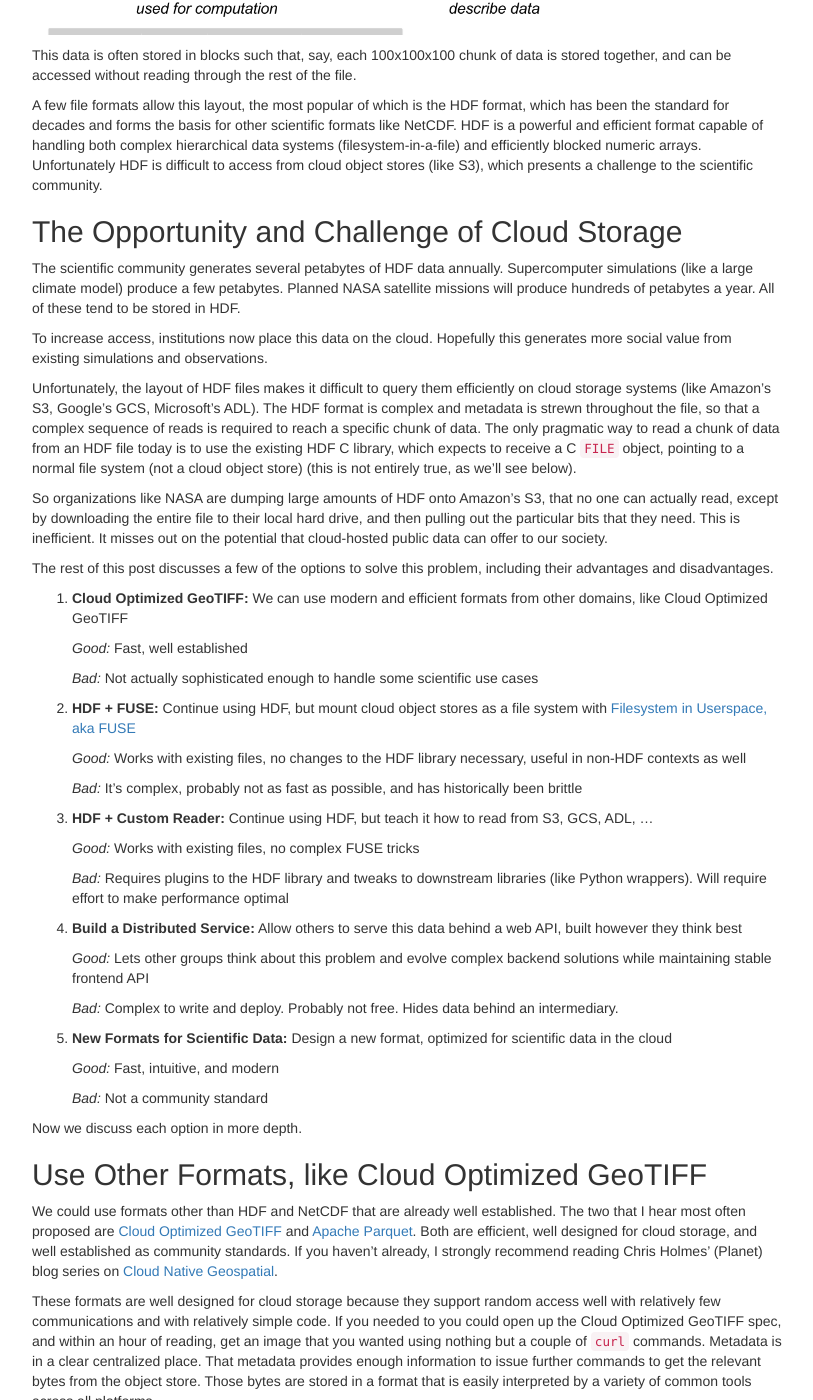
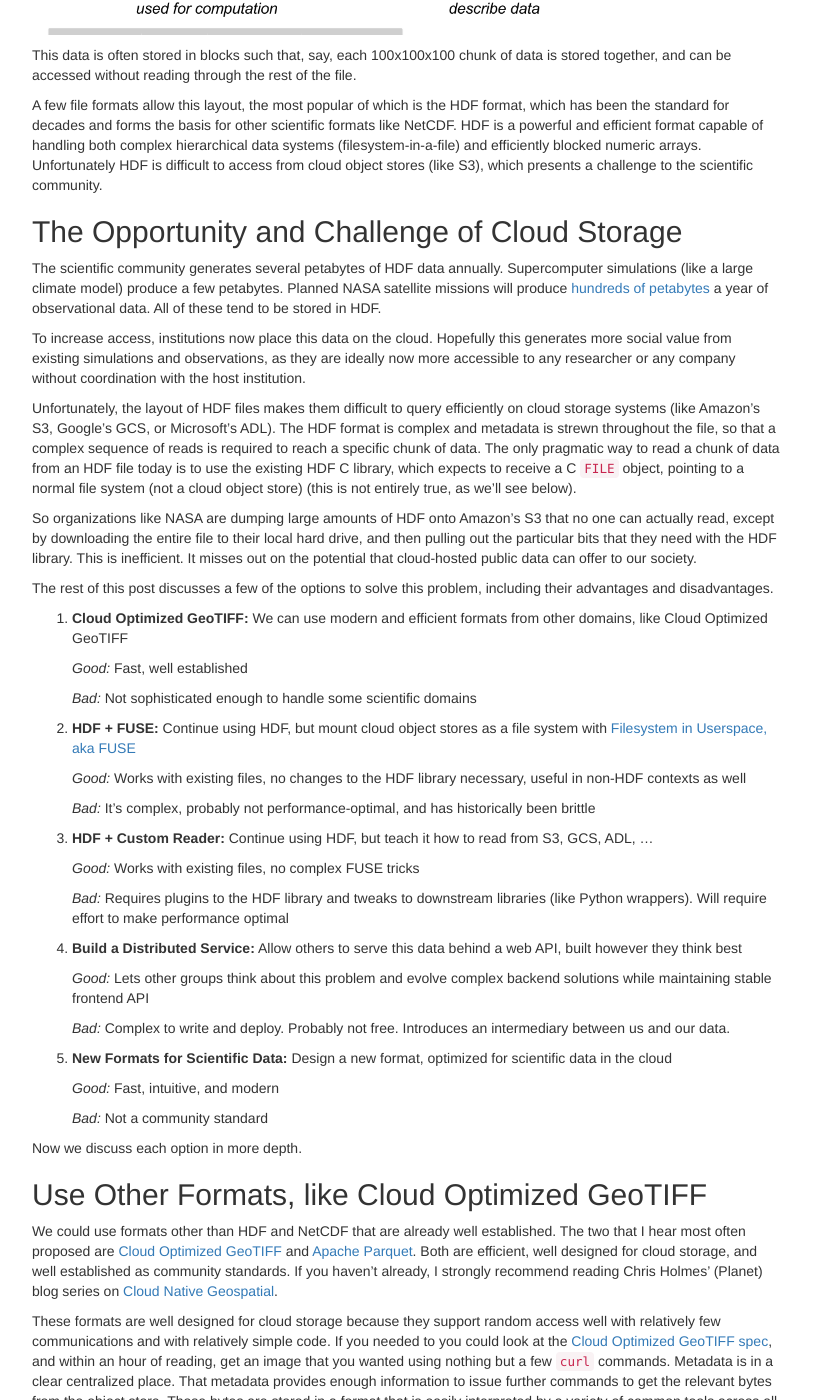
Before and after one commit to besyskymnbk/blog, a Jekyll site: the page built from _posts/work/2018-01-30-hdf-in-the-cloud.md, in a window 1280 px wide and 1400 px high, scrolled down 873 px. Shown: the whole window, without its empty margins (233-1046 px from the left). Built offline with Jekyll 4.4.1, drawn with Linux system fonts in a browser that asks for light colours; comment, search, counter and statistics services are not loaded.

Commit message:
minor edits

```diff
--- a/_posts/work/2018-01-30-hdf-in-the-cloud.md
+++ b/_posts/work/2018-01-30-hdf-in-the-cloud.md
@@ -61,24 +61,27 @@ The Opportunity and Challenge of Cloud Storage
 
 The scientific community generates several petabytes of HDF data annually.
 Supercomputer simulations (like a large climate model) produce a few petabytes.
-Planned NASA satellite missions will produce hundreds of petabytes a year.
+Planned NASA satellite missions will produce [hundreds of petabytes](https://earthdata.nasa.gov/cmr-and-esdc-in-cloud) a year of observational data.
 All of these tend to be stored in HDF.
 
 To increase access,
 institutions now place this data on the cloud.
-Hopefully this generates more social value from existing simulations and observations.
+Hopefully this generates more social value from existing simulations and observations,
+as they are ideally now more accessible to any researcher
+or any company
+without coordination with the host institution.
 
-Unfortunately, the layout of HDF files makes it difficult to query them efficiently on cloud storage systems
-(like Amazon's S3, Google's GCS, Microsoft's ADL).
+Unfortunately, the layout of HDF files makes them difficult to query efficiently on cloud storage systems
+(like Amazon's S3, Google's GCS, or Microsoft's ADL).
 The HDF format is complex and metadata is strewn throughout the file,
 so that a complex sequence of reads is required to reach a specific chunk of data.
 The only pragmatic way to read a chunk of data from an HDF file today is to use the existing HDF C library,
 which expects to receive a C `FILE` object, pointing to a normal file system
 (not a cloud object store) (this is not entirely true, as we'll see below).
 
-So organizations like NASA are dumping large amounts of HDF onto Amazon's S3,
+So organizations like NASA are dumping large amounts of HDF onto Amazon's S3
 that no one can actually read, except by downloading the entire file to their local hard drive,
-and then pulling out the particular bits that they need.
+and then pulling out the particular bits that they need with the HDF library.
 This is inefficient.
 It misses out on the potential that cloud-hosted public data can offer to our society.
 
@@ -89,13 +92,13 @@ including their advantages and disadvantages.
 
     *Good:* Fast, well established
 
-    *Bad:* Not actually sophisticated enough to handle some scientific use cases
+    *Bad:* Not sophisticated enough to handle some scientific domains
 
 2.  **HDF + FUSE:** Continue using HDF, but mount cloud object stores as a file system with [Filesystem in Userspace, aka FUSE](https://en.wikipedia.org/wiki/Filesystem_in_Userspace)
 
     *Good:* Works with existing files, no changes to the HDF library necessary, useful in non-HDF contexts as well
 
-    *Bad:* It's complex, probably not as fast as possible, and has historically been brittle
+    *Bad:* It's complex, probably not performance-optimal, and has historically been brittle
 
 2.  **HDF + Custom Reader:** Continue using HDF, but teach it how to read from S3, GCS, ADL, ...
 
@@ -107,7 +110,7 @@ including their advantages and disadvantages.
 
     *Good:* Lets other groups think about this problem and evolve complex backend solutions while maintaining stable frontend API
 
-    *Bad:* Complex to write and deploy.  Probably not free.  Hides data behind an intermediary.
+    *Bad:* Complex to write and deploy.  Probably not free.  Introduces an intermediary between us and our data.
 
 4.  **New Formats for Scientific Data:** Design a new format, optimized for scientific data in the cloud
 
@@ -127,9 +130,9 @@ Both are efficient, well designed for cloud storage, and well established as com
 If you haven't already, I strongly recommend reading Chris Holmes' (Planet) blog series on [Cloud Native Geospatial](https://medium.com/tag/cloud-native-geospatial/latest).
 
 These formats are well designed for cloud storage because they support random access well with relatively few communications and with relatively simple code.
-If you needed to you could open up the Cloud Optimized GeoTIFF spec,
+If you needed to you could look at the [Cloud Optimized GeoTIFF spec](https://trac.osgeo.org/gdal/wiki/CloudOptimizedGeoTIFF),
 and within an hour of reading,
-get an image that you wanted using nothing but a couple of `curl` commands.
+get an image that you wanted using nothing but a few `curl` commands.
 Metadata is in a clear centralized place.
 That metadata provides enough information to issue further commands to get the relevant bytes from the object store.
 Those bytes are stored in a format that is easily interpreted by a variety of common tools across all platforms.
```
